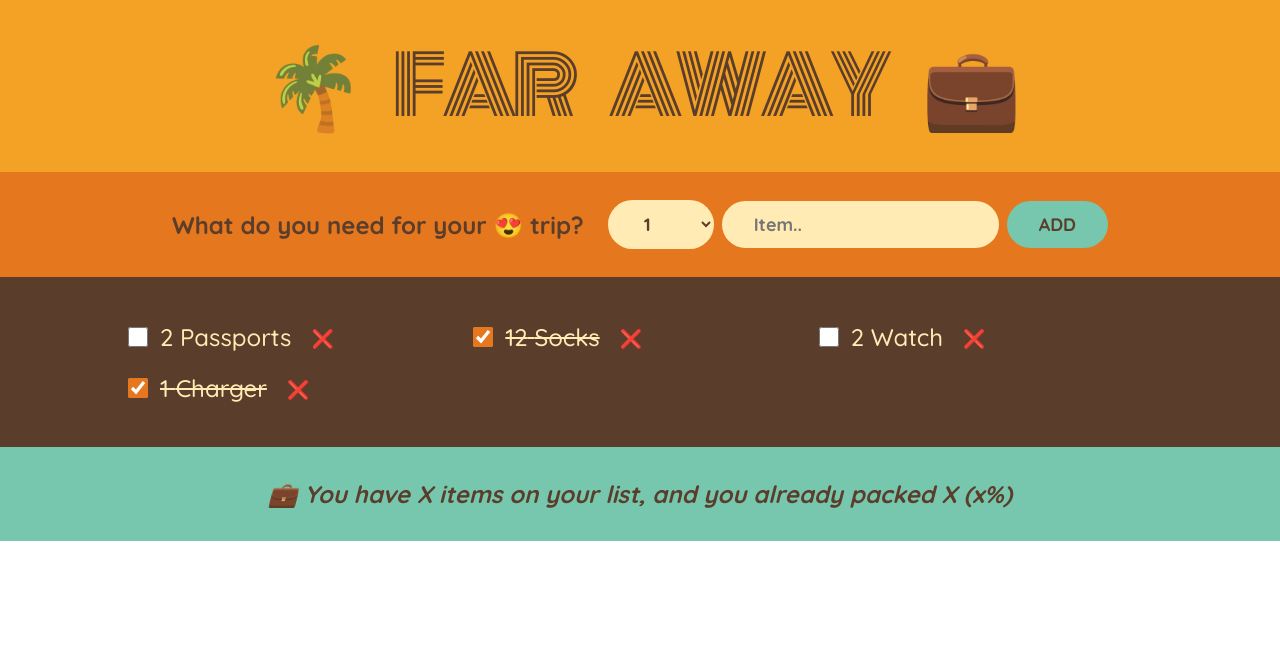
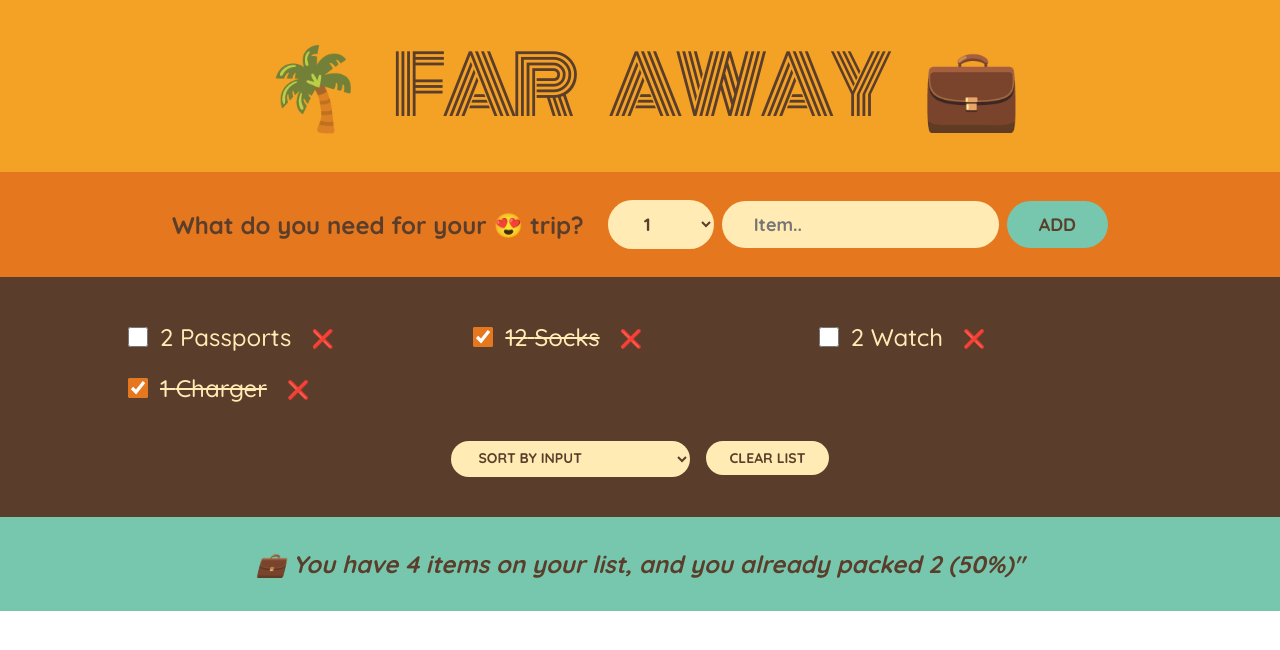
Before and after one commit to BalaKrishnaBaddii/Travel-List, a React (Create React App) app: page / in a window 1280 px wide. Shown: the top 650 px of the page. Built offline with nearby package versions, Linux system fonts and the light colour scheme.

Commit message:
sort lists amd clear lists

```diff
--- a/src/App.js
+++ b/src/App.js
@@ -17,13 +17,15 @@
     console.log(id);
     setItems((items) => items.filter((item) => item.id !== id));
   }
-
   function handleCheckBox(id) {
     setItems((items) =>
       items.map((item) =>
-        item.id === id ? { ...item, packed: !item.packed } : item
-      )
+        item.id === id ? { ...item, packed: !item.packed } : item,
+      ),
     );
+  }
+  function handleClearList() {
+    setItems([]);
   }
   return (
     <div>
@@ -33,8 +35,9 @@
         items={items}
         onDeleteItems={handleDeleteItems}
         onCheckItem={handleCheckBox}
+        OnClearList={handleClearList}
       />
-      <Stats />
+      <Stats items={items} />
     </div>
   );
 }
@@ -81,11 +84,16 @@
   );
 }
 
-function PackingList({ items, onDeleteItems, onCheckItem }) {
+function PackingList({ items, onDeleteItems, onCheckItem, OnClearList }) {
+  const [sortBy, setSortby] = useState("input");
+  let sortedItems;
+  if (sortBy === "input") sortedItems = items;
+  if (sortBy === "description") sortedItems = items.slice().sort((a, b) => a.description.localeCompare(b.description));
+  if (sortBy === "packed") sortedItems = items.slice().sort((a, b) => Number(a.packed) - Number(b.packed));
   return (
     <div className="list">
       <ul>
-        {items.map((item) => (
+        {sortedItems.map((item) => (
           <Item
             key={item.id}
             item={item}
@@ -94,6 +102,14 @@
           />
         ))}
       </ul>
+      <div className="actions">
+        <select value={sortBy} onChange={e => setSortby(e.target.value)}>
+          <option value="input">Sort by input</option>
+          <option value="description">Sort by description</option>
+          <option value="packed">Sort by packed status</option>
+        </select>
+        <button onClick={OnClearList}>Clear list</button>
+      </div>
     </div>
   );
 }
@@ -114,10 +130,27 @@
   );
 }
 
-function Stats() {
+function Stats({ items }) {
+  if (!items.length) {
+    return (
+      <footer className="stats">
+        <em>
+          Start adding some Items 🚀
+        </em>
+      </footer>
+
+    )
+  }
+  const numItems = items.length;
+  const numPacked = items.filter((item) => item.packed).length;
+  const packedPer = Math.round((numPacked / numItems) * 100);
   return (
     <footer className="stats">
-      <em>💼 You have X items on your list, and you already packed X (x%)</em>
+      <em>
+        {packedPer === 100 ? "You got everything to ✈️" : `
+
+        💼 You have ${numItems} items on your list, and you already packed ${numPacked} (${packedPer}%)"`}
+      </em>
     </footer>
   );
 }
```
Also changed, not shown: .codesandbox/tasks.json (added), App.js (added).
